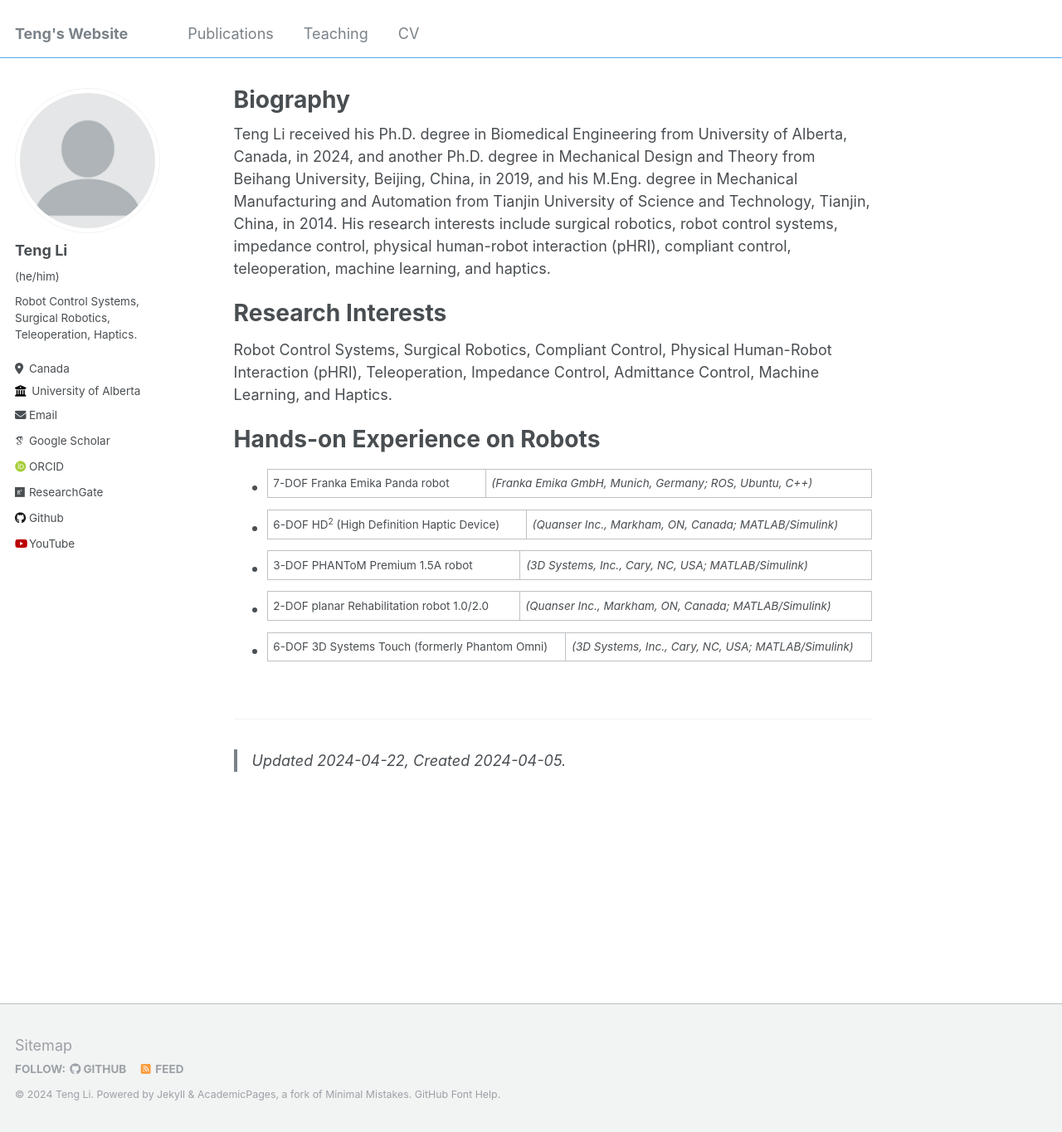
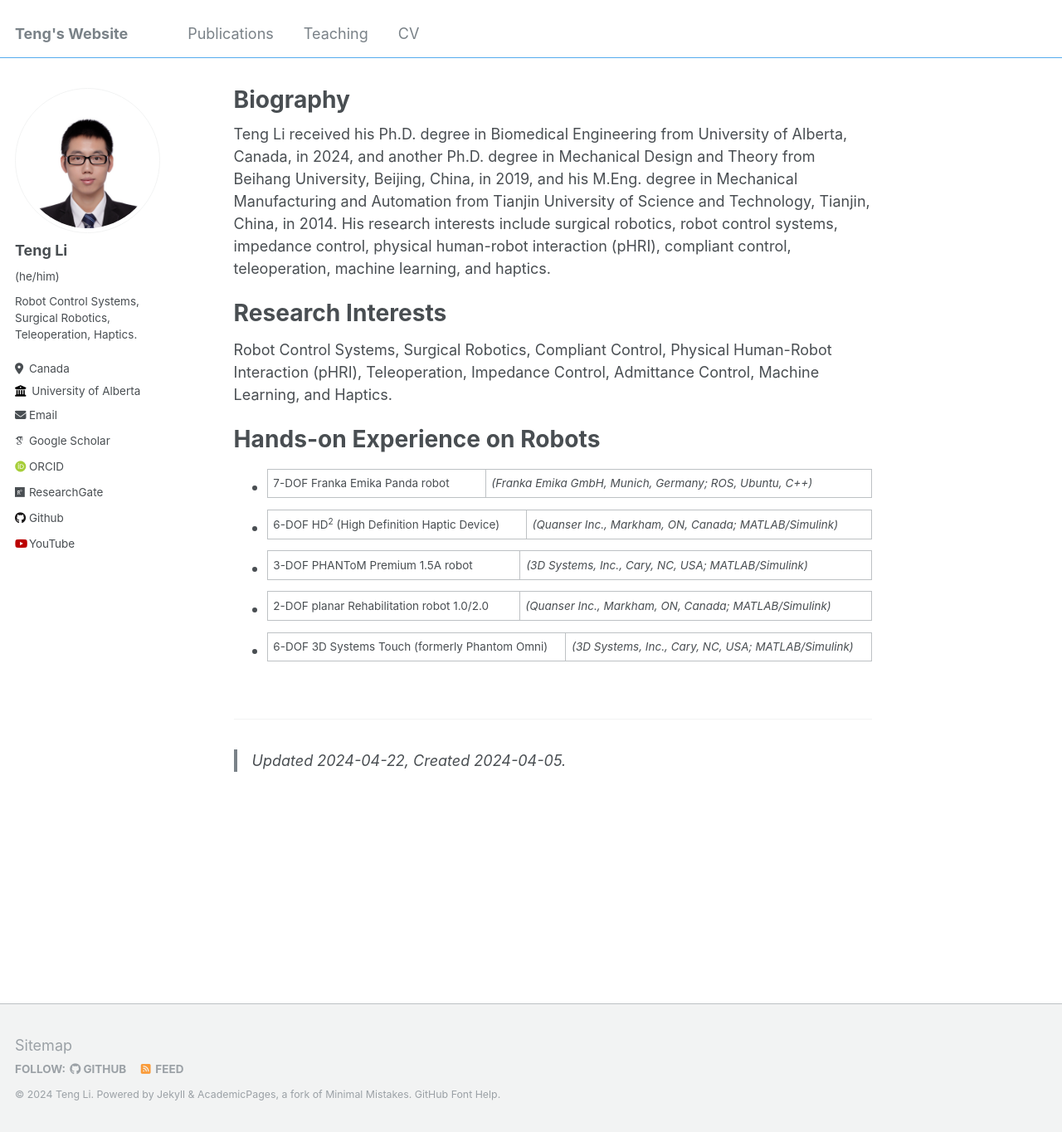
Before and after one commit to teng4/teng4.github.io, a Jekyll site: the page built from _pages/about.md, in a window 1280 px wide and 1364 px high. Shown: the whole window at 83% size. Built offline with Jekyll 4.4.1, drawn with Linux system fonts in a browser that asks for light colours; some web fonts are replaced.

Commit message:
Update _config.yml

```diff
--- a/_config.yml
+++ b/_config.yml
@@ -21,7 +21,7 @@
 #               Additional customization can be done by editing /_includes/author-profile.html
 author:
   # Biographic information
-  avatar           : "profile.png" #"TengLi_720x720.png" #"20230320_720x720.png" #"flower_lotus01_500x500.png" #"profile.png" #"flower_tulips01.jpg"  #"profile.png"
+  avatar           : "TengLi_720x720.png" #"TengLi_720x720.png" #"20230320_720x720.png" #"flower_lotus01_500x500.png" #"profile.png" #"flower_tulips01.jpg"  #"profile.png"
   name             : "Teng Li"  #"Your Sidebar Name"
   pronouns         : "(he/him)" # example: "she/her"
   bio              : "Robot Control Systems, Surgical Robotics, Teleoperation, Haptics." # "Short biography for the left-hand sidebar"
```
